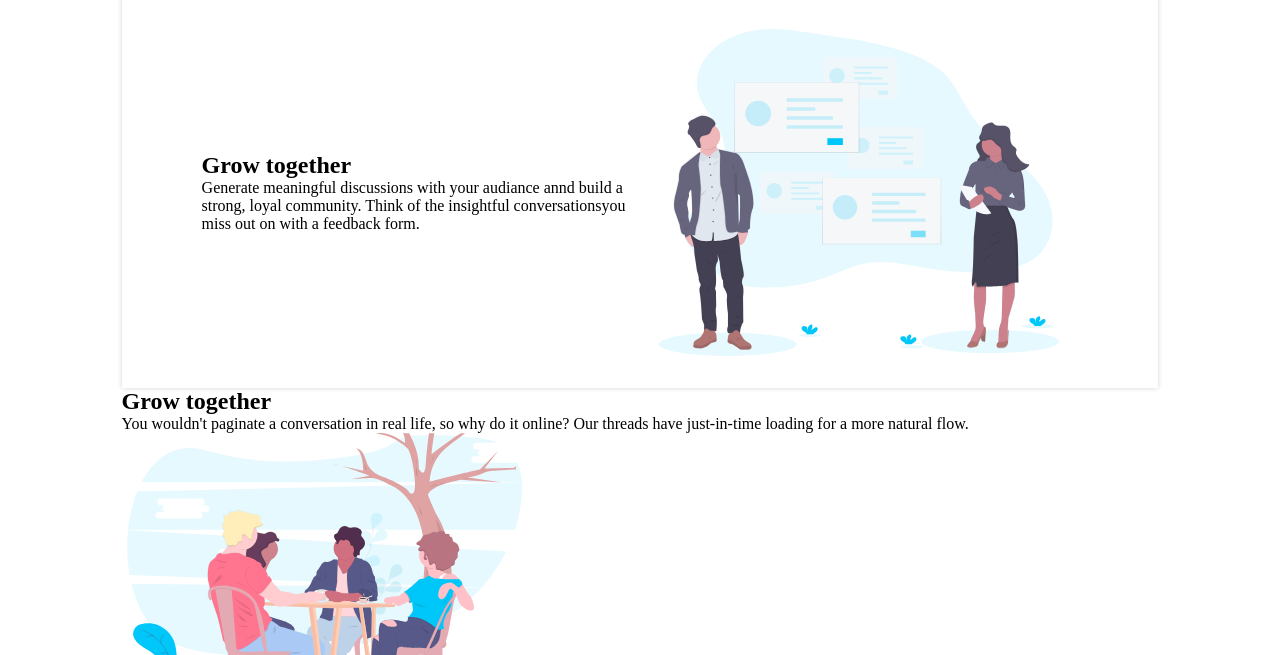
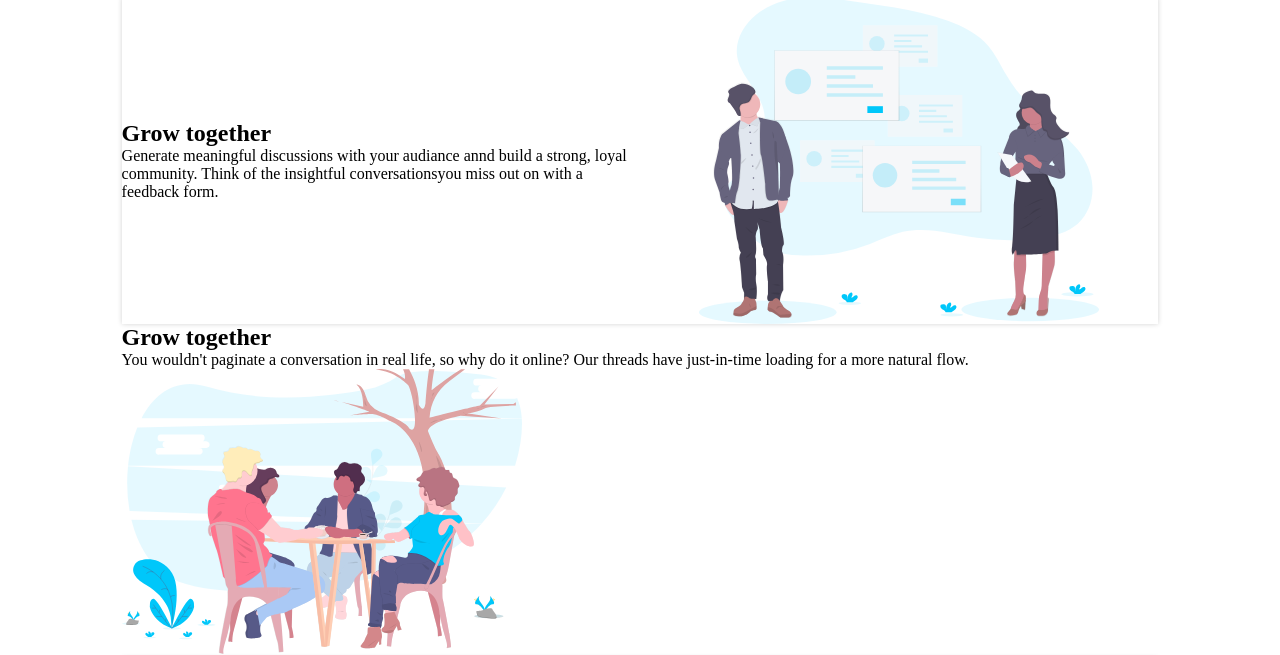
Before and after one commit to zulfero/huddle, a plain HTML site: page index.html in a window 1280 px wide. Shown: the part 65-720 px from the top of the page. Drawn offline with Linux system fonts and the light colour scheme.

Commit message:
added a few changes

```diff
--- a/index.html
+++ b/index.html
@@ -27,11 +27,11 @@
         </div>
       </div>
     </nav>
-    <section class="hero">
+    <section class="main">
       <div class="container">
         <div class="container">
 
-        <div class="hero__card">
+        <div class="main__card">
           <div>
             <h2>Grow together</h2>
             <p>
@@ -48,7 +48,7 @@
             />
           </div>
         </div>
-        <div class="main__card">
+        <div class="main__card--left">
           <div>
             <h2>Grow together</h2>
             <p>
--- a/sass/sections/_header.scss
+++ b/sass/sections/_header.scss
@@ -3,14 +3,14 @@
 @use "../utilities/variables";
 
 
-.hero{
+.main{
 
-    // @include mixins.flex(space-between,center);
+
 
     &__card{
         @include mixins.flex(space-between,center);
             box-shadow: 0px 0px 5px lightgray;
-            padding:2em 5em;
+            // padding:2em 5em;
             div{
                 flex: 1;
 
@@ -18,10 +18,6 @@
             div:last-child{
                 @include mixins.flex(center,center);
             }
-
-
-
-
 
 
 }
@@ -32,4 +28,5 @@
 
 
 
+
 }
```
Also changed, not shown: css/style.css.
